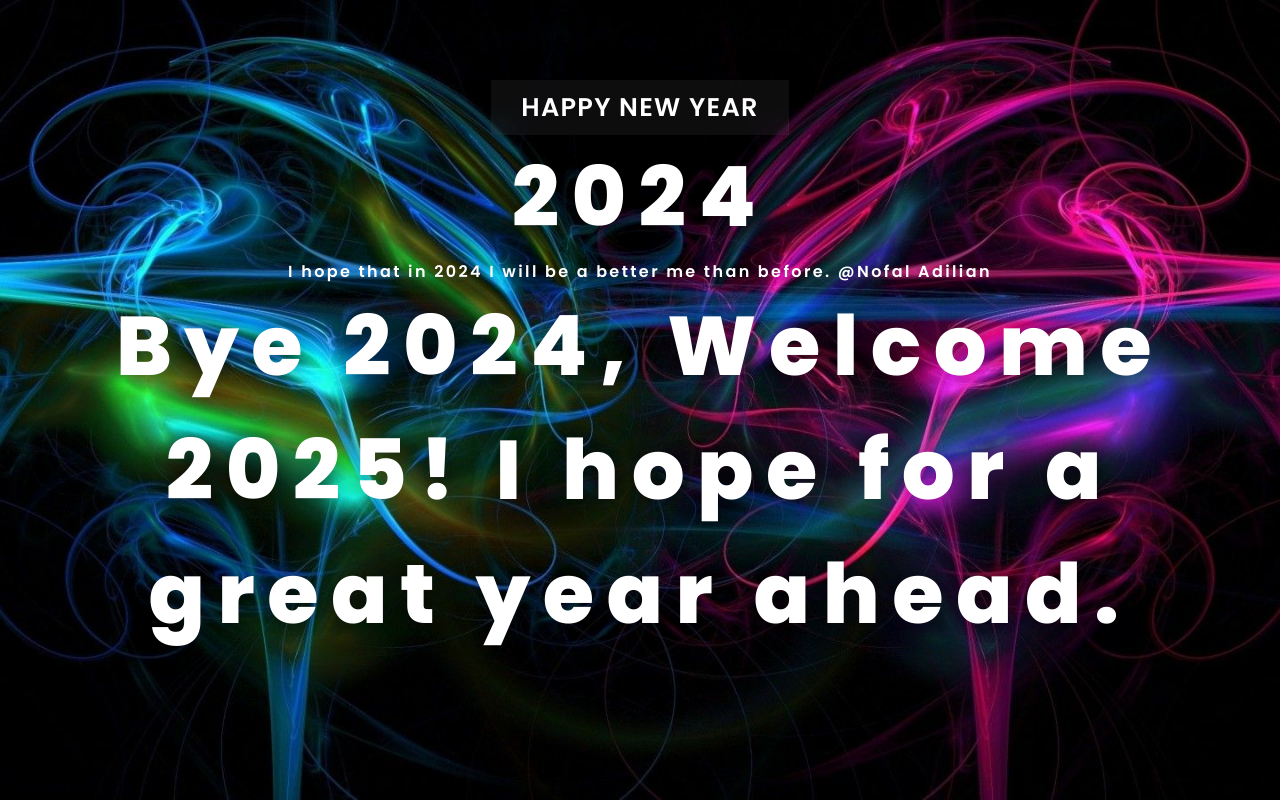
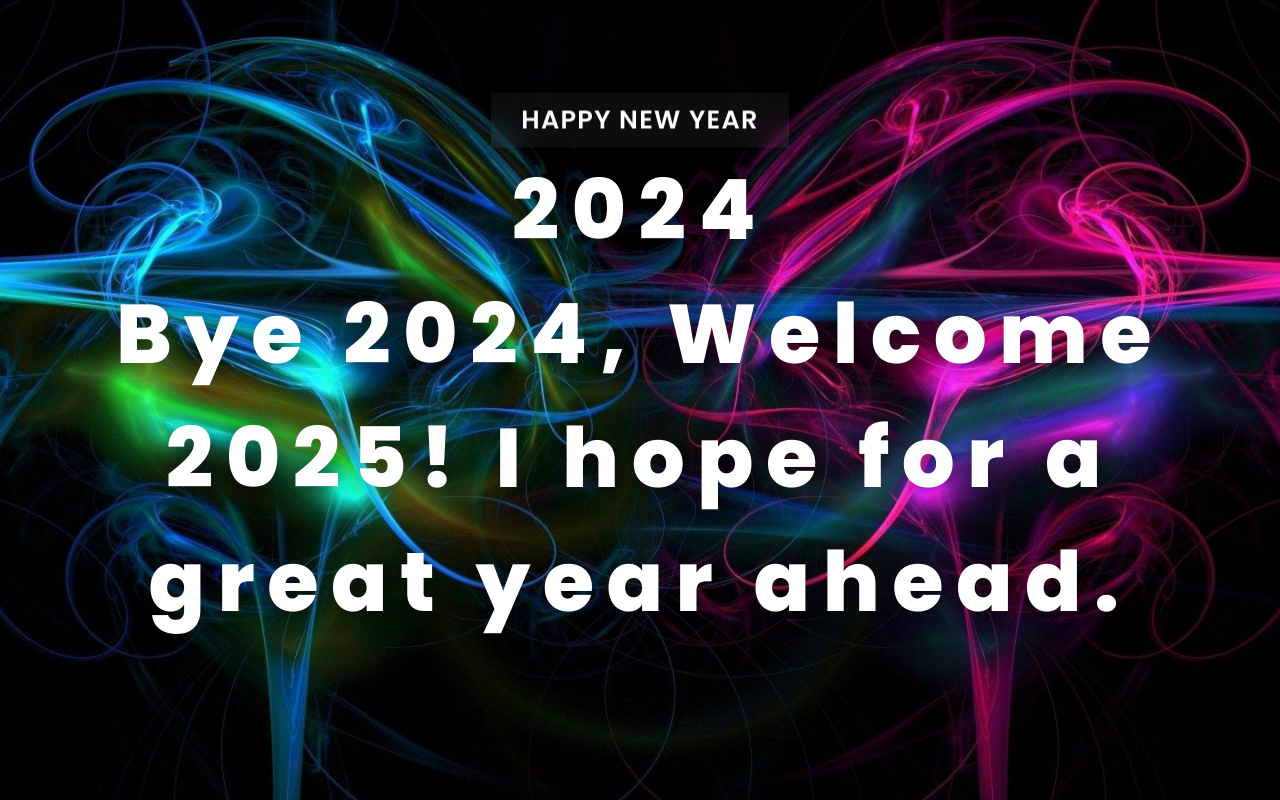
Before and after one commit to nofaladilian17/New-Year-2024, a plain HTML site: page index.html in a window 1280 px wide. Drawn offline with Linux system fonts and the light colour scheme.

Commit message:
Update index.html

```diff
--- a/index.html
+++ b/index.html
@@ -18,7 +18,6 @@
       <div class="heading">
         <h3>Happy New Year </h3>
         <h1>2024</h1>
-	<h2>I hope that in 2024 I will be a better me than before. @Nofal Adilian</h2>
 	<audio autoplay>
 	<source src="1013.mp3" type="audio/mp3">
 	</audio>
```
